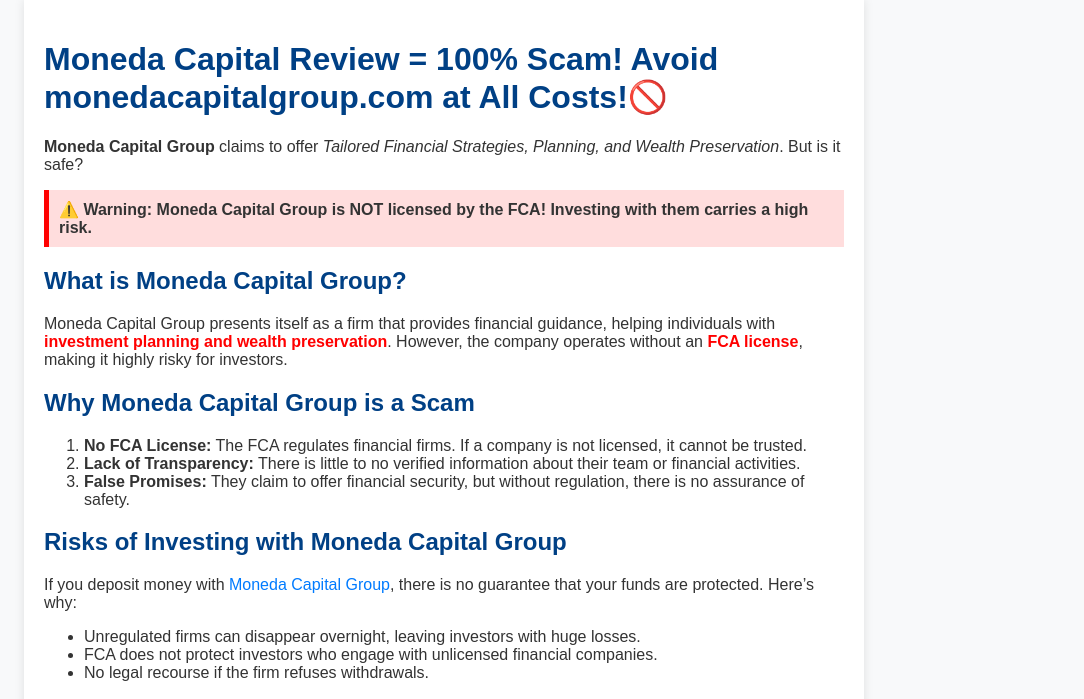
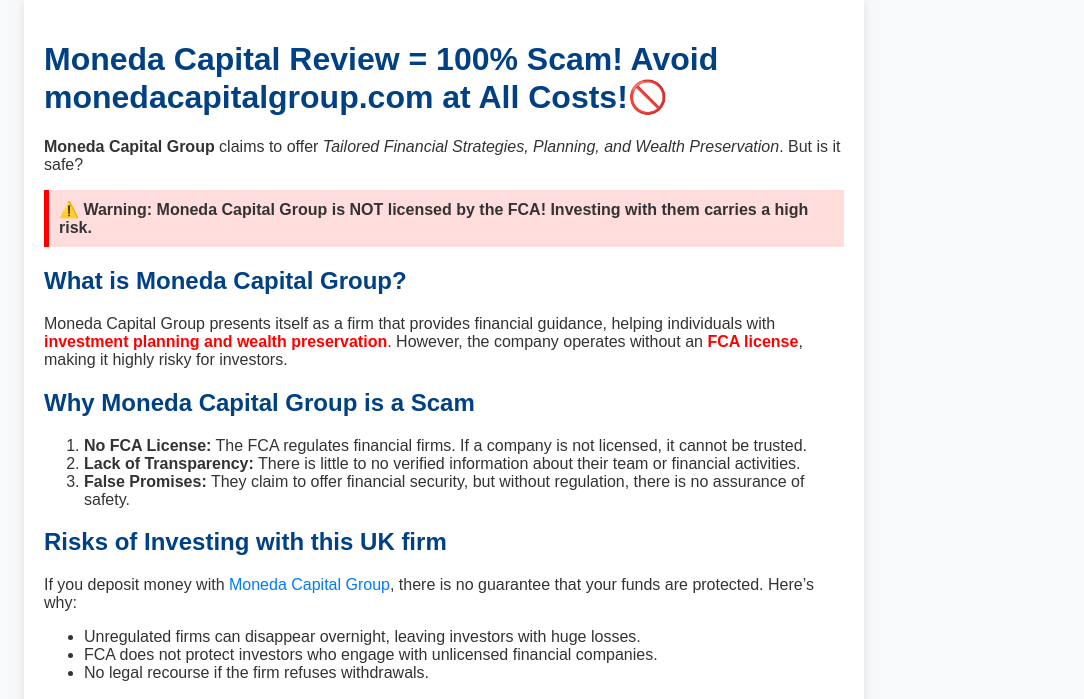
Before and after one commit to Warren254/moneda-capital-review, a plain HTML site: page index.html in a window 1280 px wide. Shown: the top 699 px of the page, without its empty margins (196-1280 px from the left). Drawn offline with Linux system fonts and the light colour scheme.

Commit message:
Update index.html

```diff
--- a/index.html
+++ b/index.html
@@ -77,7 +77,7 @@
             <li><strong>False Promises:</strong> They claim to offer financial security, but without regulation, there is no assurance of safety.</li>
         </ol>
 
-        <h2>Risks of Investing with Moneda Capital Group</h2>
+        <h2>Risks of Investing with this UK firm</h2>
         <p>If you deposit money with <a href="https://www.monedacapitalgroup.com/">Moneda Capital Group</a>, there is no guarantee that your funds are protected. Here’s why:</p>
         <ul>
             <li>Unregulated firms can disappear overnight, leaving investors with huge losses.</li>
```
